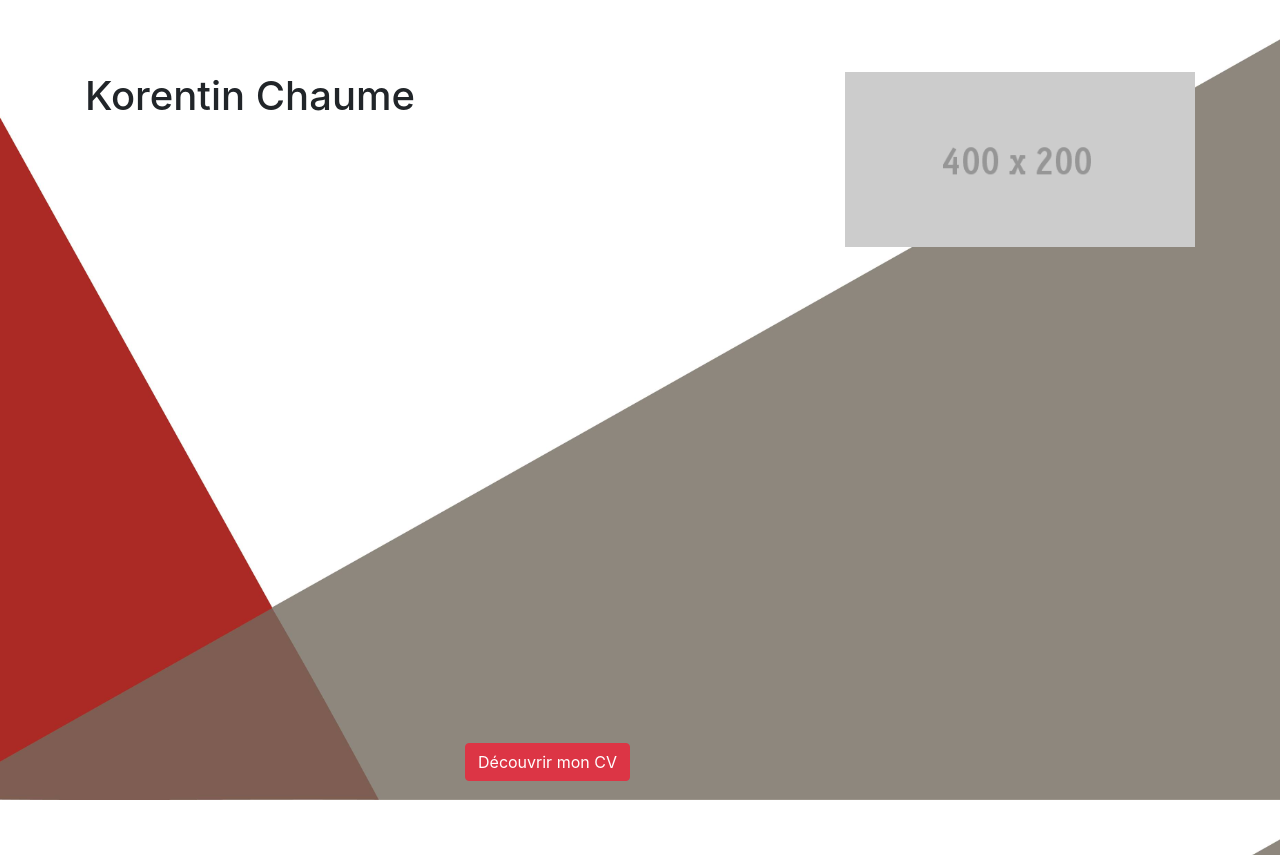
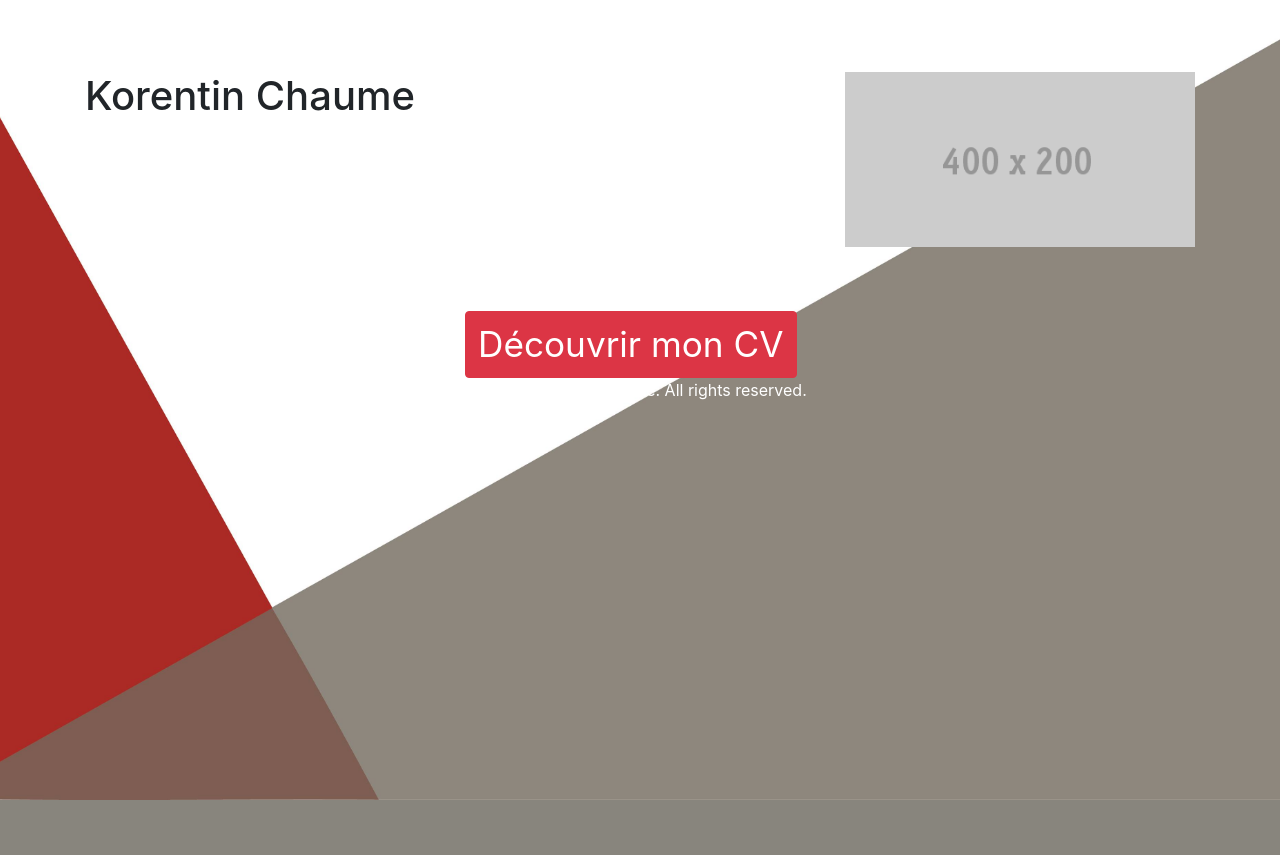
Before and after one commit to Araii22/korentin_cv, a PHP site: page / in a window 1280 px wide. After the commit the page ends 800 px from the top, so only its background shows below. Run offline with PHP 8.4, Linux system fonts and the light colour scheme.

Commit message:
Mise en page du button

```diff
--- a/index.html
+++ b/index.html
@@ -25,7 +25,10 @@
 		  </div>
 
 		 <!-- Photo-->
-
+		  <div class="row"></div>
+		  <div class="row"></div>
+		  <div class="row"></div>
+		  <div class="row"></div>
 		  <!-- content -->
 		  <div class="row index-button">
 		  	<div class="col-4"></div>
--- a/public/css/style.css
+++ b/public/css/style.css
@@ -171,6 +171,9 @@
 /*mise en page index*/
 
 .index-button {
-	margin-top: 50vh;
-	font-size: 5em;
+	top: 75%;
+
 }
+.index-button a{
+	font-size: 2.2em;
+}
```
